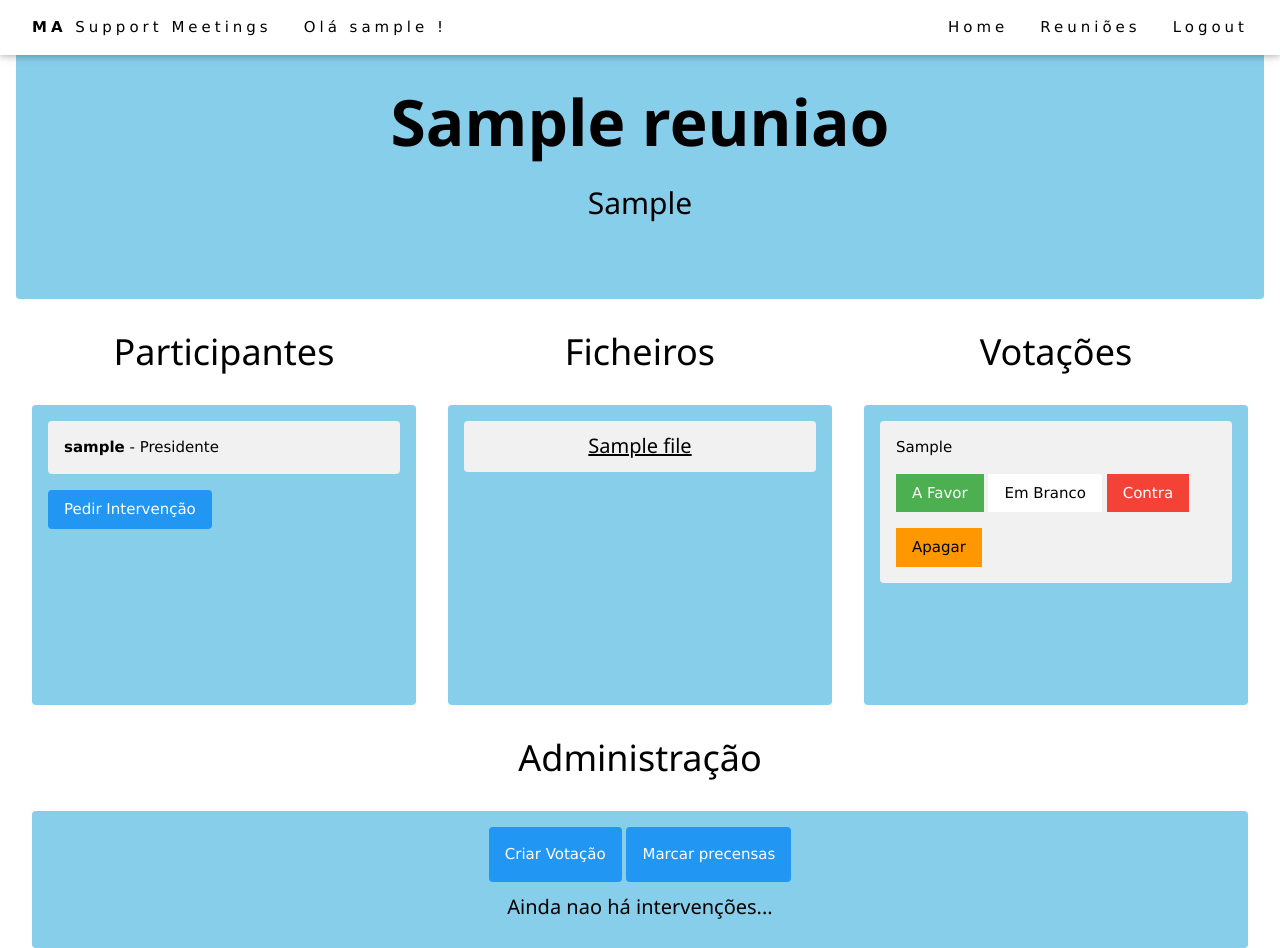
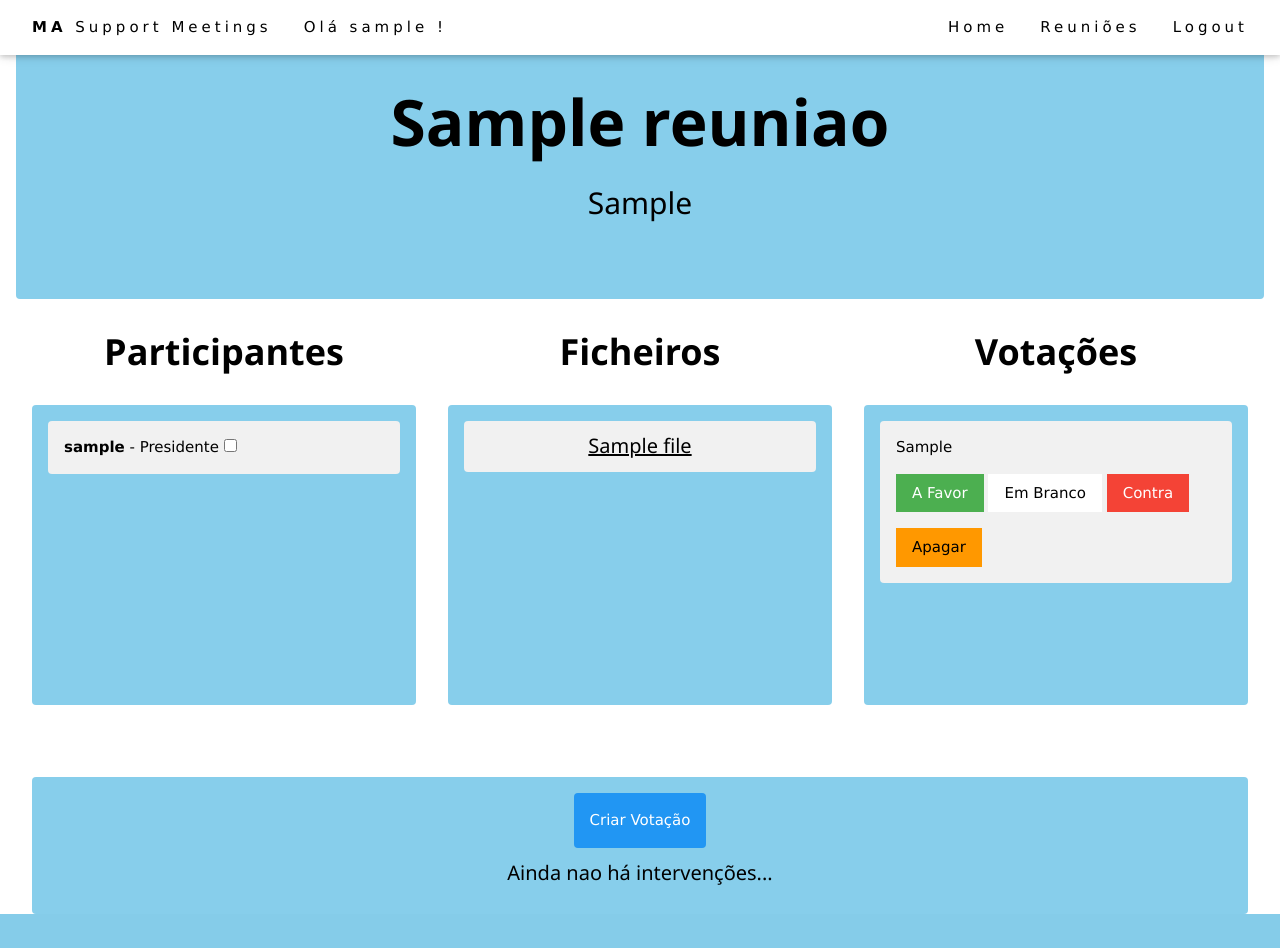
Before and after one commit to nelsonsilva16/MeetingSupportApp, a Django app: page /reuniao/1 in a window 1280 px wide. After the commit the page ends 914 px from the top, so only its background shows below. Run offline with Django 4.2, Linux system fonts and the light colour scheme; a user stored in the database is signed in; tables that the repository leaves empty hold one stand-in row (values such as "Sample post").

Commit message:
commit 00h30

```diff
--- a/templates/MeetingApp/ReuniaoPage.html
+++ b/templates/MeetingApp/ReuniaoPage.html
@@ -12,15 +12,15 @@
          {% endfor %}
     </div>
     <div class="w3-third w3-container ">
-         <h1 class="w3-center w3-padding-16">Participantes</h1>
-         <div class="w3-container w3-padding-16  w3-light-blue w3-round" style="min-height:300px; max-height:300px">
+         <h1 class="w3-center w3-padding-16"><b>Participantes</b></h1>
+         <div class="w3-container w3-padding-16  w3-light-blue w3-round" style="min-height:300px; max-height:300px; overflow-y: scroll">
             {% if participantes %}
               {% for item in participantes %}
                <div class="w3-container w3-margin-bottom  w3-light-grey w3-round">
-                   <p class="w3-medium"><b>{{ item.username }}</b> - {{ item.participante__role }} </p>
+                   <p class="w3-medium"><b>{{ item.username }}</b> - {{ item.participante__role }} <input type="checkbox"></p>
                </div>
               {% endfor %}
-                <a class="w3-align-right w3-button w3-blue w3-margin-bottom w3-round" > Pedir Intervenção </a>
+
         {% else %}
                <h4 class="w3-center">Ainda nao há participantes...</h4>
         {% endif %}
@@ -29,8 +29,8 @@
     </div>
 
     <div class="w3-third w3-container" >
-        <h1 class="w3-center w3-padding-16">Ficheiros</h1>
-        <div class="w3-container w3-padding-16 w3-light-blue w3-round" style="min-height:300px; max-height:300px">
+        <h1 class="w3-center w3-padding-16"><b>Ficheiros</b></h1>
+        <div class="w3-container w3-padding-16 w3-light-blue w3-round" style="min-height:300px; max-height:300px ; overflow-y: scroll">
              {% if ficheiros %}
               {% for item in ficheiros %}
                 <div class="w3-container w3-margin-bottom  w3-light-grey w3-round">
@@ -41,15 +41,15 @@
 
               {% endfor %}
             {% else %}
-               <h4 class="w3-center">Ainda nao há ficheiros...</h4>
+               <h3 class="w3-center w3-margin-top">Ainda nao há ficheiros...</h3>
             {% endif %}
 
          </div>
     </div>
 
     <div class="w3-third w3-container">
-        <h1 class="w3-center w3-padding-16">Votações</h1>
-        <div class="w3-container w3-padding-16 w3-light-blue w3-round" style="min-height:300px; max-height:300px">
+        <h1 class="w3-center w3-padding-16"><b>Votações</b></h1>
+        <div class="w3-container w3-padding-16 w3-light-blue w3-round" style="min-height:300px; max-height:300px ; overflow-y: scroll">
              {% if votacoes %}
               {% for vote in votacoes %}
                 <div class="w3-container w3-margin-bottom  w3-light-grey w3-round">
@@ -74,15 +74,12 @@
          </div>
     </div>
 
-
-</div>
         {% if item.participante__role == 'Presidente' %}
+            <div class="w3-padding-64" style="margin-top: 350px"></div>
             <div class="w3-container w3-center w3-padding-top">
             {% for reu in reuniao %}
-               <h1 class="w3-center w3-padding-16">Administração</h1>
                <div class="w3-container w3-padding-16 w3-light-blue w3-round">
                     <a class="w3-center w3-button w3-blue w3-padding-16 w3-round" href="/votacao/{{ reu.id }}">Criar Votação</a>
-                    <a class="w3-center w3-button w3-blue w3-padding-16 w3-round">Marcar precensas</a>
                     <div class="w3-align-left w3-container">
                     {% if intervencoes %}
                         {% for item in intervencoes %}
@@ -101,12 +98,13 @@
             {% endfor %}
             </div>
         {% elif item.participante__role == 'Vice-presidente' %}
+            <div class="w3-padding-64" style="margin-top: 350px"></div>
+            <div class="w3-container w3-center w3-padding-top">
             {% for reu in reuniao %}
-            <div class="w3-container w3-third w3-padding-top" >
-               <h1 class="w3-center w3-padding-16">Administração</h1>
+
+            <div class="w3-container w3-center  w3-padding-top" >
                <div class="w3-container w3-padding-16 w3-light-blue w3-round">
-                    <a class="w3-center w3-button w3-blue w3-padding-16 w3-round" href="/votacao/{{ reu.id }}">Criar Votação</a>
-                    <a class="w3-center w3-button w3-blue w3-padding-16 w3-round">Marcar precensas</a>
+                    <a class="w3-center w3-button w3-blue w3-padding-16 w3-margin-top w3-round" href="/votacao/{{ reu.id }}">Criar Votação</a>
                     <div class="w3-align-left w3-container">
                     {% if intervencoes %}
                         {% for item in intervencoes %}
@@ -117,13 +115,61 @@
                                     </div>
 
                         {% endfor %}
-                        <a class="w3-align-right w3-button w3-blue w3-margin-bottom w3-round" > Pedir Intervenção </a>
+                    {% else %}
+               <h4 class="w3-align-left">Ainda nao há intervenções...</h4>
+
+        {% endif %}
+
+                </div>
+            {% endfor %}
+               </div>
+            </div>
+            {% elif item.participante__role == 'Secretário' %}
+            <div class="w3-padding-64" style="margin-top: 350px"></div>
+            <div class="w3-container w3-center w3-padding-top">
+            {% for reu in reuniao %}
+               <div class="w3-container w3-padding-16 w3-light-blue w3-round">
+                    <a class="w3-align-right w3-button w3-blue w3-margin-bottom w3-round" > Pedir Intervenção </a>
+                    <a class="w3-align-right w3-button w3-blue w3-margin-bottom w3-round">Marcar precensas</a>
+                    <div class="w3-align-left w3-container">
+                    {% if intervencoes %}
+                        {% for item in intervencoes %}
+                                    <div class="w3-container w3-margin-bottom  w3-light-grey w3-round">
+                                            {% if part.id == item.participante__id %}
+                                                <p class="w3-medium"><b>{{ part.username }} </b> pediu para intervir às - {{ item.datai }} </p>
+                                            {% endif %}
+                                    </div>
+
+                        {% endfor %}
                     {% else %}
                <h4 class="w3-align-left">Ainda nao há intervenções...</h4>
         {% endif %}
                 </div>
+               </div>
             {% endfor %}
+            </div>
+            {% elif item.participante__role == 'Participante' %}
+            <div class="w3-padding-64" style="margin-top: 350px"></div>
+            <div class="w3-container w3-center w3-padding-top">
+            {% for reu in reuniao %}
+               <div class="w3-container w3-padding-16 w3-light-blue w3-round">
+                    <a class="w3-align-right w3-button w3-blue w3-margin-bottom w3-round" > Pedir Intervenção </a>
+                    <div class="w3-align-left w3-container">
+                    {% if intervencoes %}
+                        {% for item in intervencoes %}
+                                    <div class="w3-container w3-margin-bottom  w3-light-grey w3-round">
+                                            {% if part.id == item.participante__id %}
+                                                <p class="w3-medium"><b>{{ part.username }} </b> pediu para intervir às - {{ item.datai }} </p>
+                                            {% endif %}
+                                    </div>
+
+                        {% endfor %}
+                    {% else %}
+               <h4 class="w3-align-left">Ainda nao há intervenções...</h4>
+        {% endif %}
+                </div>
                </div>
+            {% endfor %}
             </div>
         {% endif %}
       {% endif %}
```
